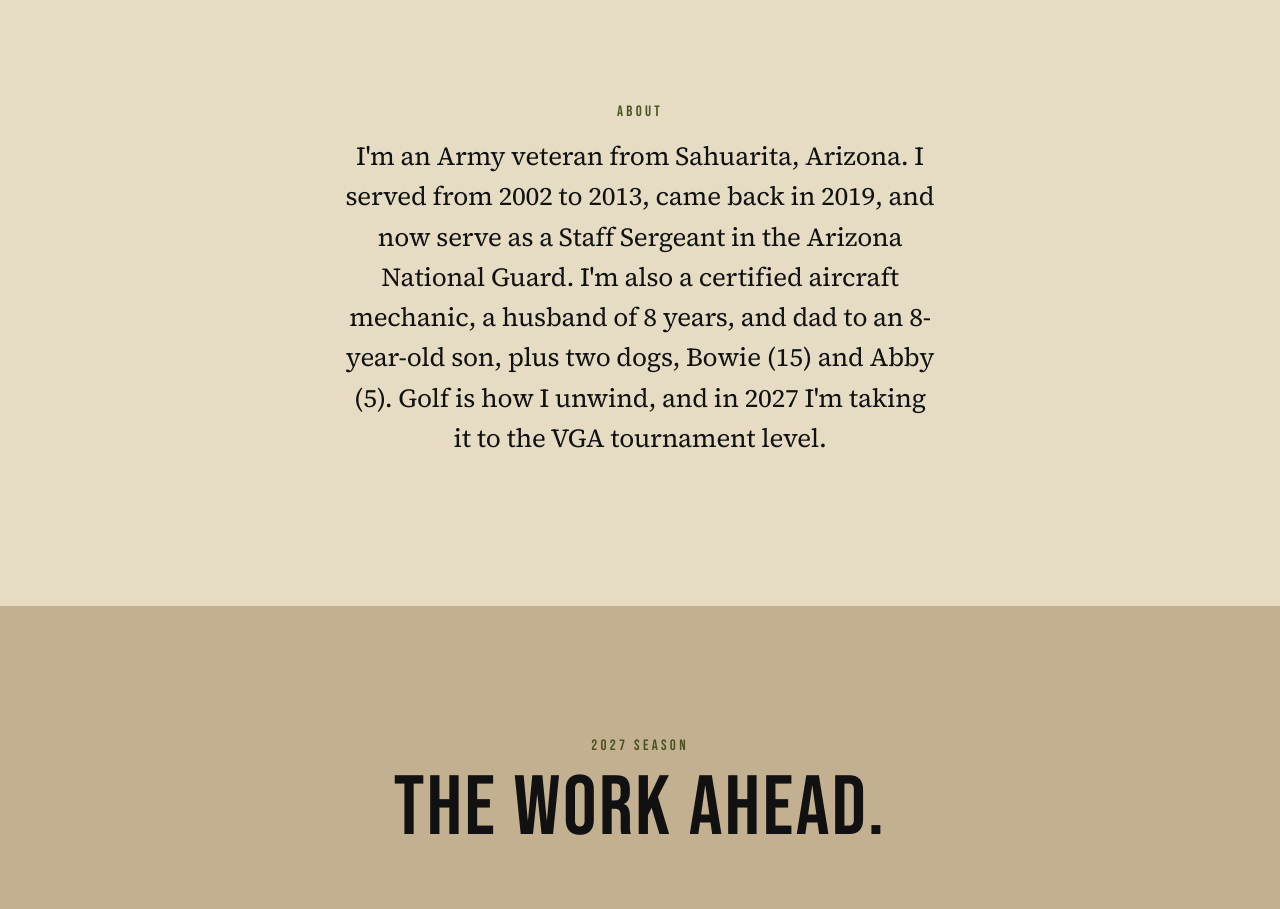
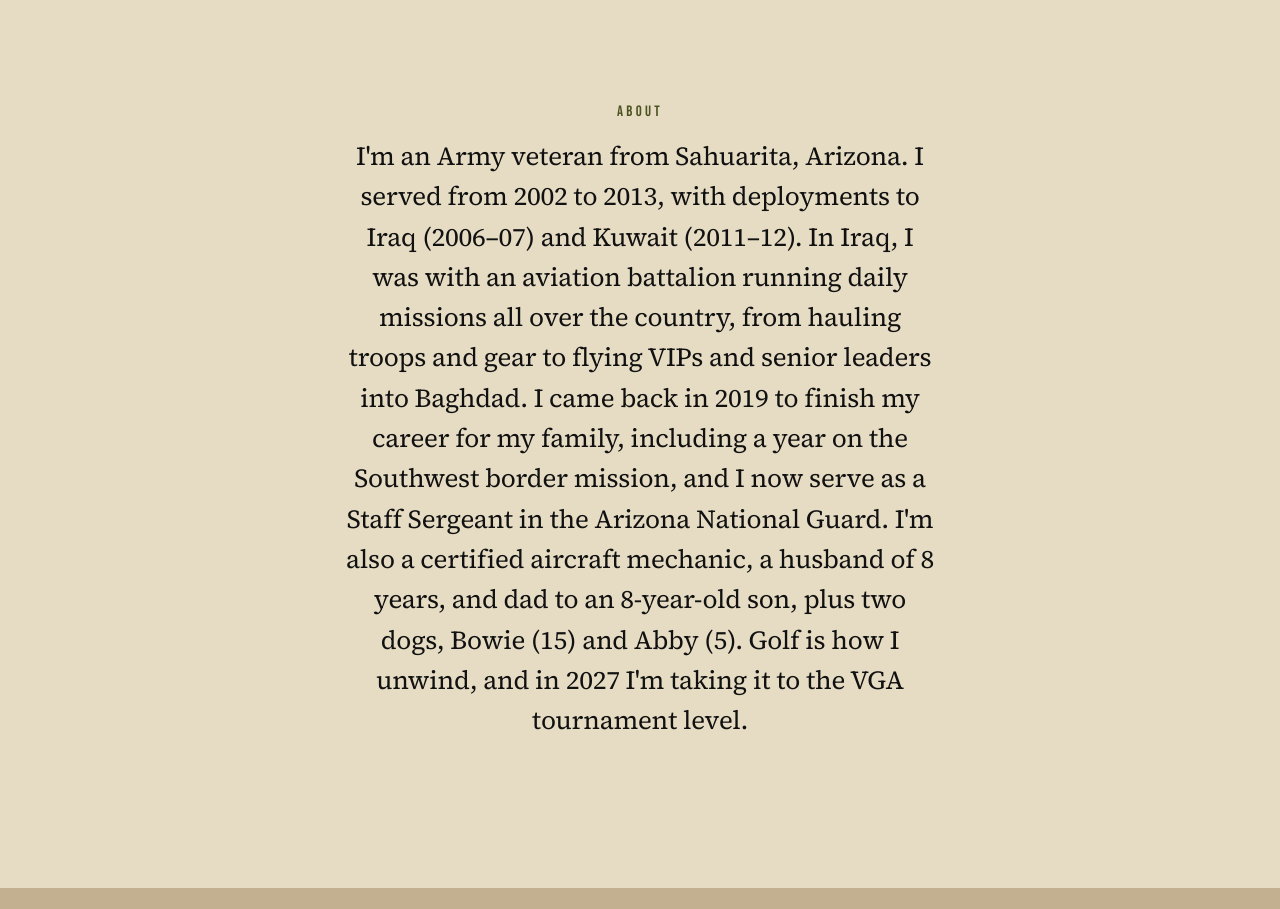
Before and after one commit to MillerSeth1/sethmillergolf, a plain HTML site: page index.html in a window 1280 px wide. Shown: the part 840-1749 px from the top of the page. Drawn offline with Linux system fonts and the light colour scheme.

Commit message:
Update About bio with service deployments and aviation missions

```diff
--- a/index.html
+++ b/index.html
@@ -53,7 +53,7 @@
       <div class="wrap narrow">
         <p class="kicker">About</p>
         <h2 class="visually-hidden">About Seth</h2>
-        <p class="bio">I'm an Army veteran from Sahuarita, Arizona. I served from 2002 to 2013, came back in 2019, and now serve as a Staff Sergeant in the Arizona National Guard. I'm also a certified aircraft mechanic, a husband of 8 years, and dad to an 8-year-old son, plus two dogs, Bowie (15) and Abby (5). Golf is how I unwind, and in 2027 I'm taking it to the VGA tournament level.</p>
+        <p class="bio">I'm an Army veteran from Sahuarita, Arizona. I served from 2002 to 2013, with deployments to Iraq (2006–07) and Kuwait (2011–12). In Iraq, I was with an aviation battalion running daily missions all over the country, from hauling troops and gear to flying VIPs and senior leaders into Baghdad. I came back in 2019 to finish my career for my family, including a year on the Southwest border mission, and I now serve as a Staff Sergeant in the Arizona National Guard. I'm also a certified aircraft mechanic, a husband of 8 years, and dad to an 8-year-old son, plus two dogs, Bowie (15) and Abby (5). Golf is how I unwind, and in 2027 I'm taking it to the VGA tournament level.</p>
       </div>
     </section>
 
```
